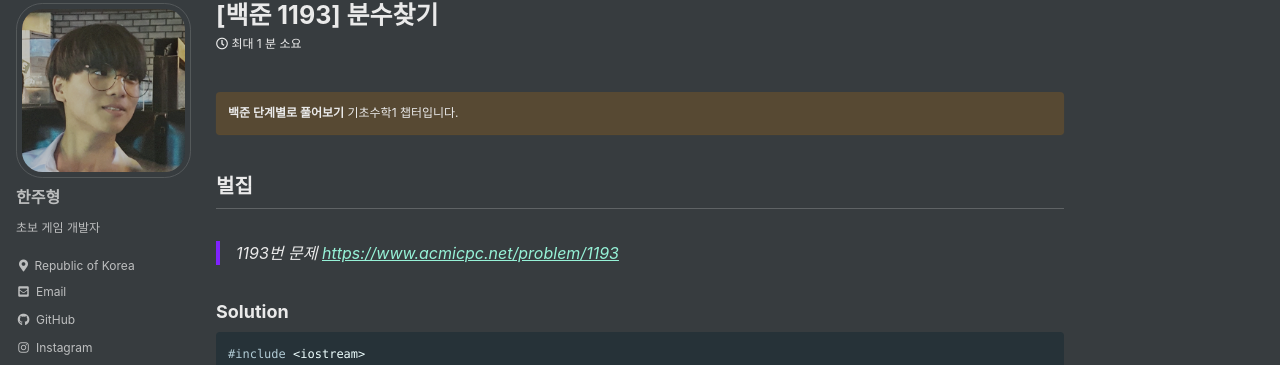
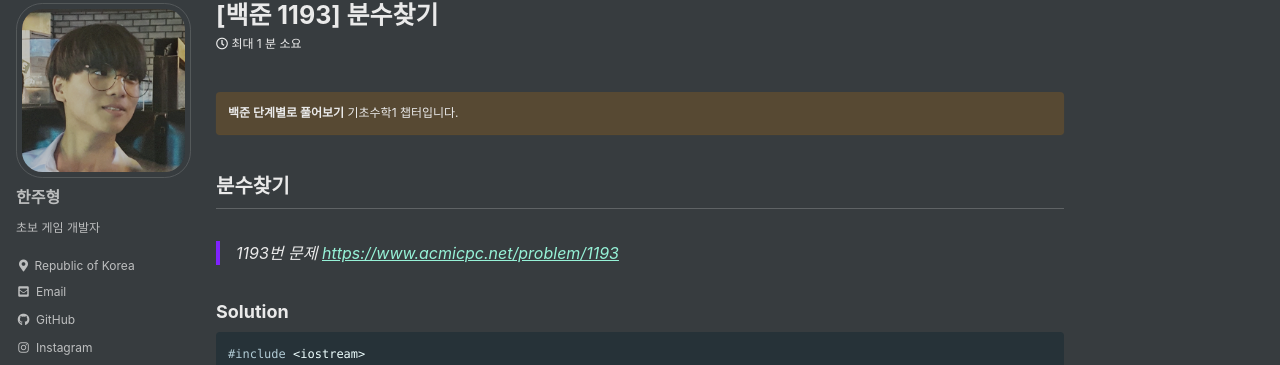
Before and after one commit to JuhyungHan/JuhyungHan.github.io, a Jekyll site: the page built from _posts/2023-01-10-BM1-Ex3.md, in a window 1280 px wide and 900 px high. Shown: the part 78-443 px from the top of the window. Built offline with Jekyll 4.4.1, drawn with Linux system fonts in a browser that asks for light colours; cached includes are drawn as plain includes.

Commit message:
Update 2023-01-10-BM1-Ex3.md

```diff
--- a/_posts/2023-01-10-BM1-Ex3.md
+++ b/_posts/2023-01-10-BM1-Ex3.md
@@ -16,7 +16,7 @@ last_modified_at: 2023-01-10
 {: .notice--warning}
 
 
-## 벌집
+## 분수찾기
 
 > 1193번 문제 <https://www.acmicpc.net/problem/1193>
 
```
